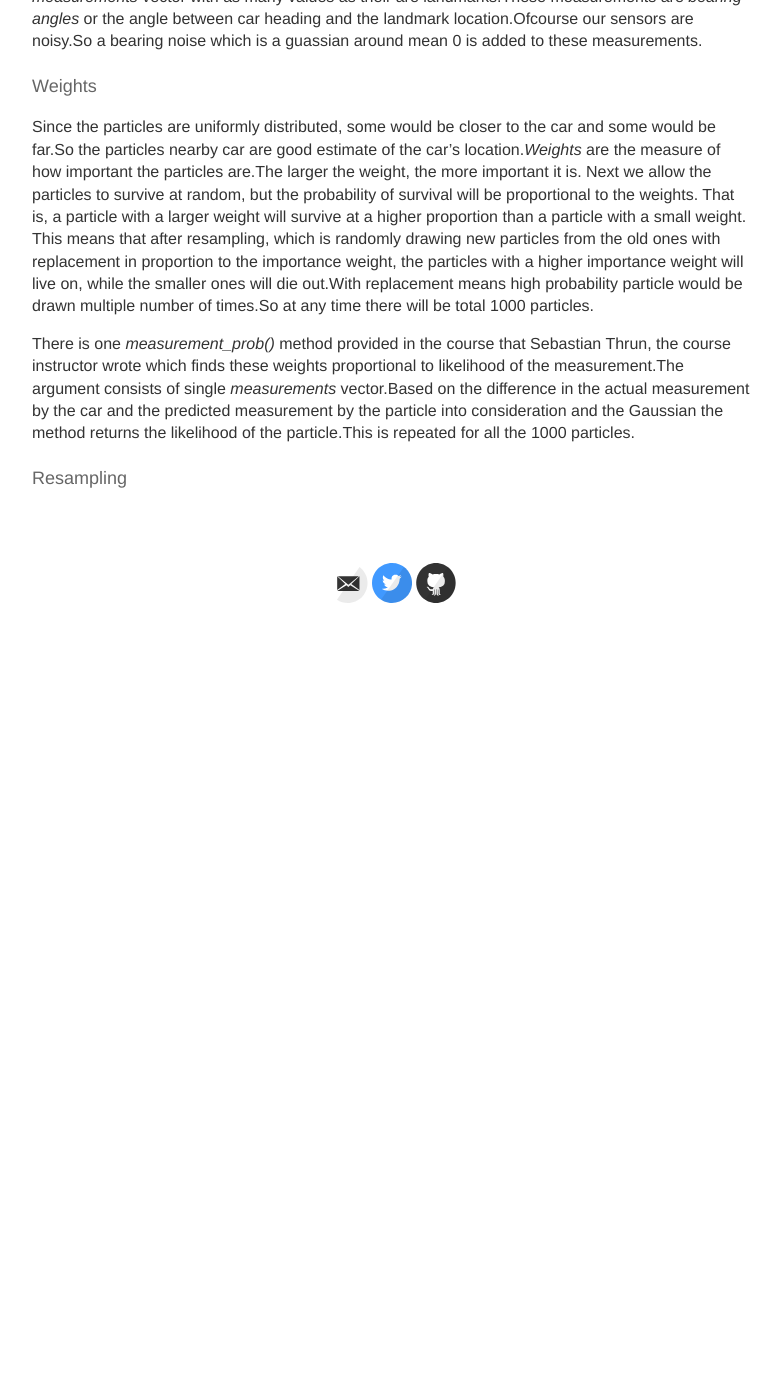
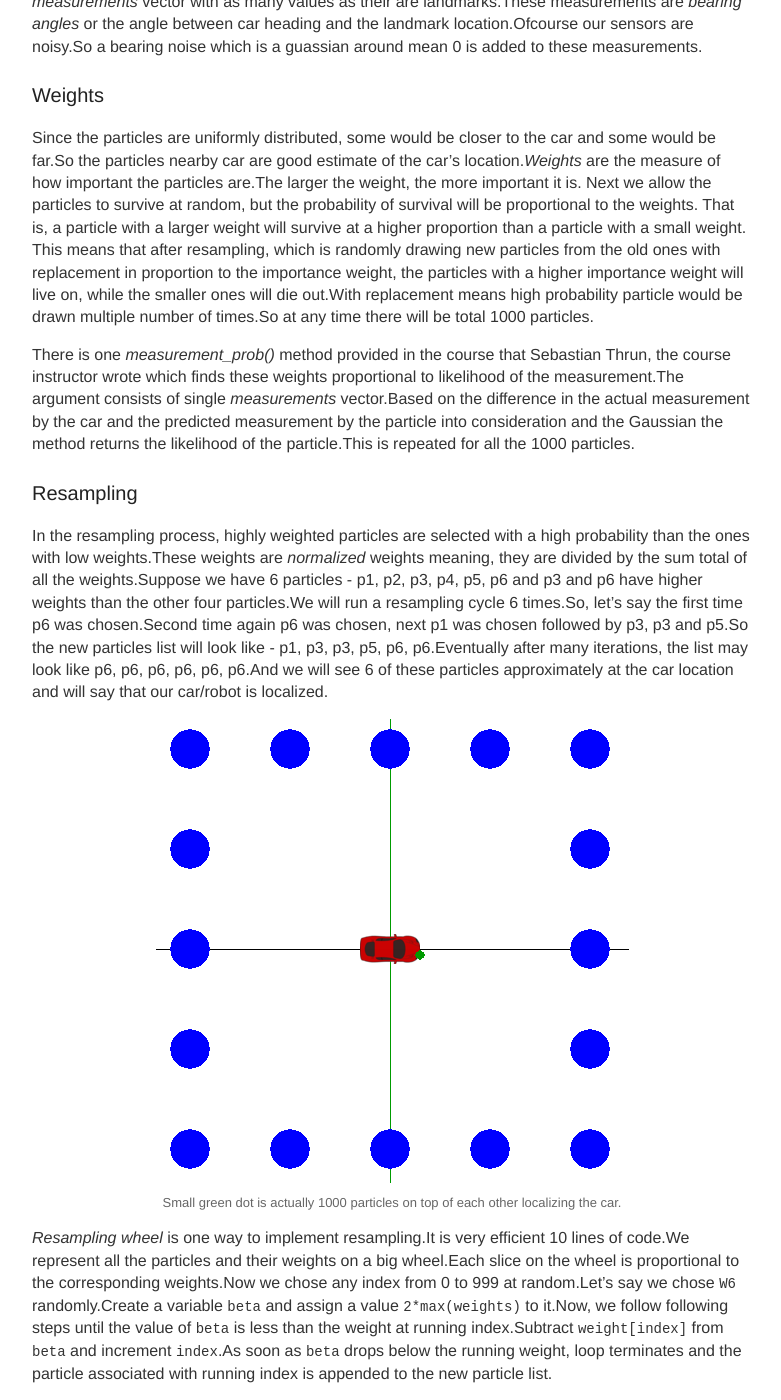
Before and after one commit to ioarun/ioarun.github.io, a Jekyll site: the page built from _posts/2017-03-07-particle-filter.md, in a window 1280 px wide and 1400 px high, scrolled down 1788 px. Shown: the whole window, without its empty margins (248-1029 px from the left). Built offline with Jekyll 4.4.1, drawn with Linux system fonts in a browser that asks for light colours; nearby versions of some CDN libraries; some web fonts are replaced; before the commit the page ends 2418 px from its top, so only the background shows below that; some of the changed text lies outside the part shown.

Commit message:
Final draft on particle filter

```diff
--- a/_posts/2017-03-07-particle-filter.md
+++ b/_posts/2017-03-07-particle-filter.md
@@ -29,7 +29,7 @@
 
 Having taken the CS373 course on Udacity on AI for robotics, I had an urge to build my own robotic self-driving car.I am in the process to build it in simulation.This post is one part of it.I tried to build a 2D demo of robot-car localization using Python and Pygame.You can find the source code [here](https://github.com/ioarun/pygame-robotics/blob/master/particle-filter/particle-filter-2.py).
 
-#### The robot class
+### The robot class
 
 This class contains robot specific methods like
 * `set()` -  to set x, y and orientation
@@ -45,7 +45,7 @@
 
 At this current frame, several things are happening.The car *senses* the landmarks and generates a *measurements* vector with as many values as their are landmarks.These measurements are *bearing angles* or the angle between car heading and the landmark location.Ofcourse our sensors are noisy.So a bearing noise which is a guassian around mean 0 is added to these measurements.
 
-#### Weights
+### Weights
 
 Since the particles are uniformly distributed, some would be closer to the car and some would be far.So the particles nearby car are good estimate of the car's location.*Weights* are the measure of how important the particles are.The larger the weight, the more important it is.
 Next we allow the particles to survive at random, but the probability of survival will be proportional to the weights. That is, a particle with a larger weight will survive at a higher proportion than a particle with a small weight. This means that after resampling, which is randomly drawing new particles from the old ones with
@@ -53,4 +53,22 @@
 
 There is one *measurement_prob()* method provided in the course that Sebastian Thrun, the course instructor wrote which finds these weights proportional to likelihood of the measurement.The argument consists of single *measurements* vector.Based on the difference in the actual measurement by the car and the predicted measurement by the particle into consideration and the Gaussian the method returns the likelihood of the particle.This is repeated for all the 1000 particles.
 
-#### Resampling
+### Resampling
+
+In the resampling process, highly weighted particles are selected with a high probability than the ones with low weights.These weights are *normalized* weights meaning, they are divided by the sum total of all the weights.Suppose we have 6 particles - p1, p2, p3, p4, p5, p6 and p3 and p6 have higher weights than the other four particles.We will run a resampling cycle 6 times.So, let's say the first time p6 was chosen.Second time again p6 was chosen, next p1 was chosen followed by p3, p3 and p5.So the new particles list will look like - p1, p3, p3, p5, p6, p6.Eventually after many iterations, the list may look like p6, p6, p6, p6, p6, p6.And we will see 6 of these particles approximately at the car location and will say that our car/robot is localized.
+
+{% include image.html img="images/2017/particle-filter/next_condition.png" title="Localized car" caption="Small green dot is actually 1000 particles on top of each other localizing the car." %}
+
+*Resampling wheel* is one way to implement resampling.It is very efficient 10 lines of code.We represent all the particles and their weights on a big wheel.Each slice on the wheel is proportional to the corresponding weights.Now we chose any index from 0 to 999 at random.Let's say we chose `W6` randomly.Create a variable `beta` and assign a value `2*max(weights)` to it.Now, we follow following steps until the value of `beta` is less than the weight at running index.Subtract `weight[index]` from `beta` and increment `index`.As soon as `beta` drops below the running weight, loop terminates and the particle associated with running index is appended to the new particle list.
+
+Above steps are repeated till all the 1000 particles are not appended to the new particles list.
+
+{% include image.html img="images/2017/particle-filter/resampling-wheel.jpeg" title="Resampling wheel" caption="[Source: Udacity]Resampling wheel" %}
+
+## Next steps!
+
+That was just one frame or instant.In the next frame, the car moves and so do the particles.These particles are the ones from previous step of resampling.The process of localization starts again and repeats as explained above.
+
+{% include image.html img="images/2017/particle-filter/particle-filter.gif" title="Particle Filter Localization" caption="Particle Filter Localization" %}
+
+That's it for now guys.I had fun implementing the particle filter.I am aiming to build a basic implementation of self driving car in pygame.More posts on the same soon.Do follow for updates!
```
Also changed, not shown: images/2017/particle-filter/resampling-wheel.jpeg (added).
